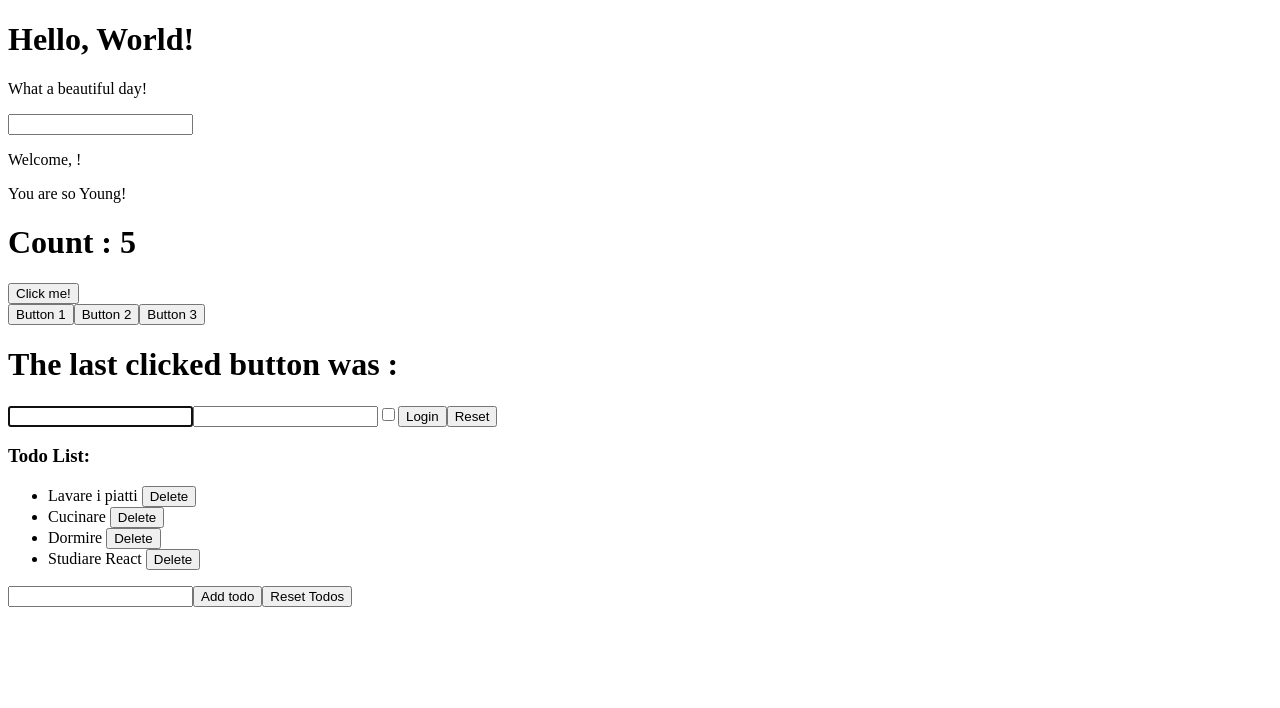
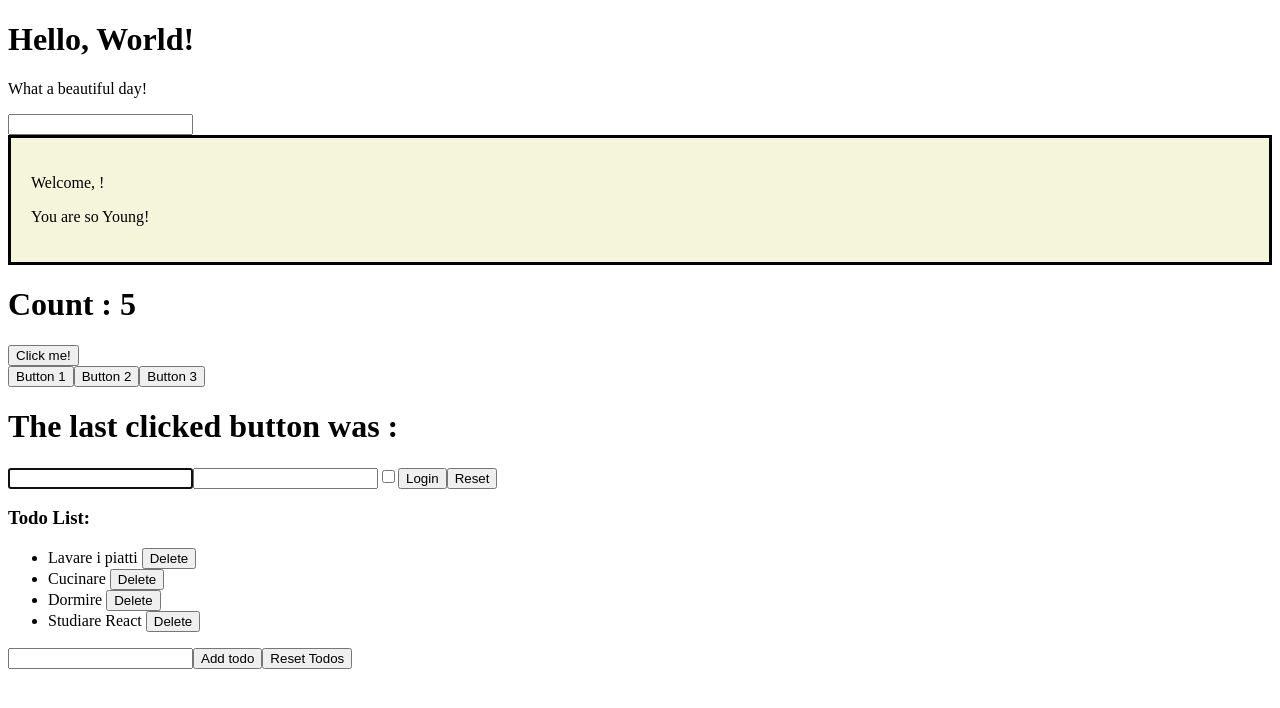
Before and after one commit to Ivanfras98/react-exercises, a React (Create React App) app: page / in a window 1280 px wide. Shown: the top 708 px of the page. Built offline with nearby package versions, Linux system fonts and the light colour scheme.

Commit message:
es-style-01-done

```diff
--- a/src/Welcome.js
+++ b/src/Welcome.js
@@ -4,9 +4,9 @@ import { Age } from "./Age";
 export class Welcome extends React.Component {
   render() {
     return (
-      <div>
+      <div className="welcome">
         <p>Welcome, {this.props.name}!</p>
-        {<Age age={this.props.age}/>}
+        {<Age age={this.props.age} />}
       </div>
     );
   }
--- /dev/null
+++ b/src/index.css
@@ -0,0 +1,5 @@
+.welcome {
+    background-color: beige;
+    border: 3px solid black;
+    padding: 20px;
+}
--- a/src/index.js
+++ b/src/index.js
@@ -1,6 +1,7 @@
 import React from "react";
 import { App } from "./App";
 import ReactDOM  from "react-dom";
+import "./index.css"
 
 const root = ReactDOM.createRoot(document.querySelector("#root"))
 
```
